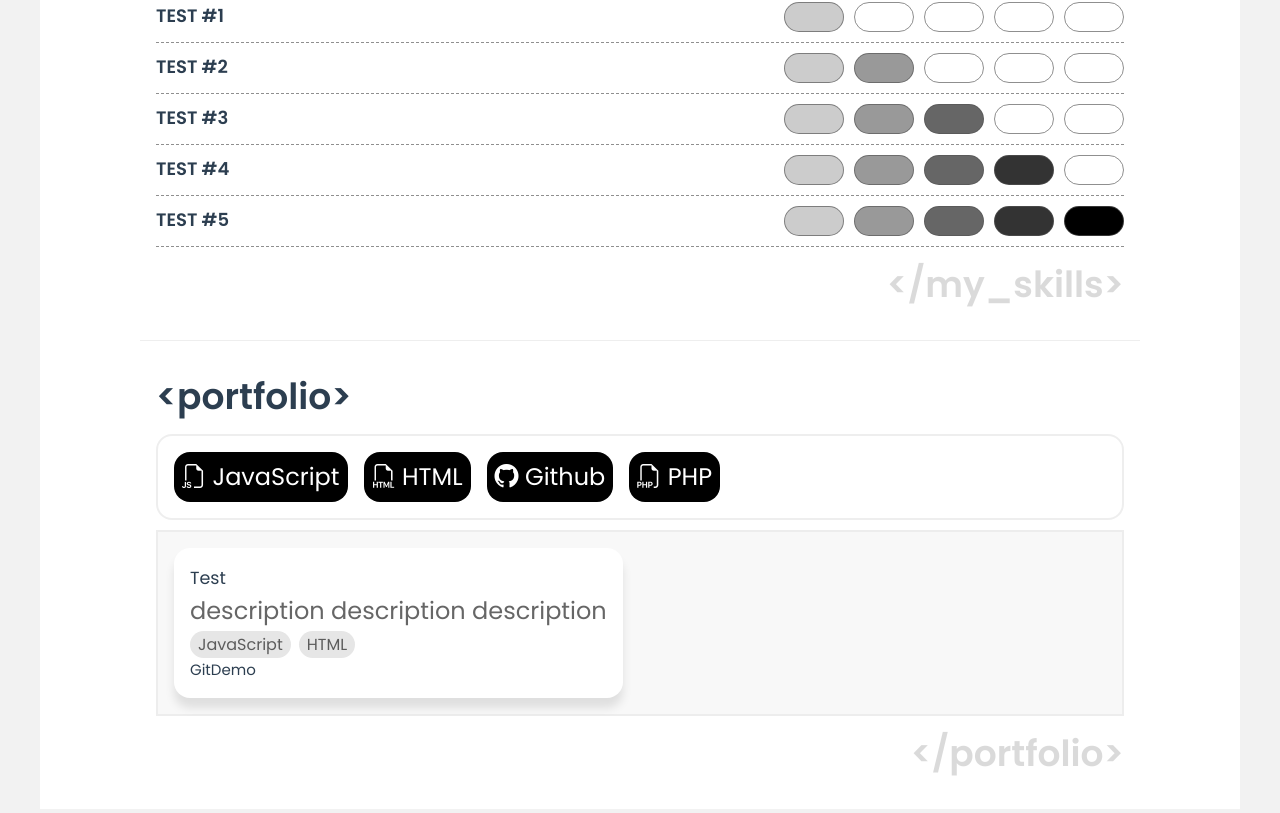
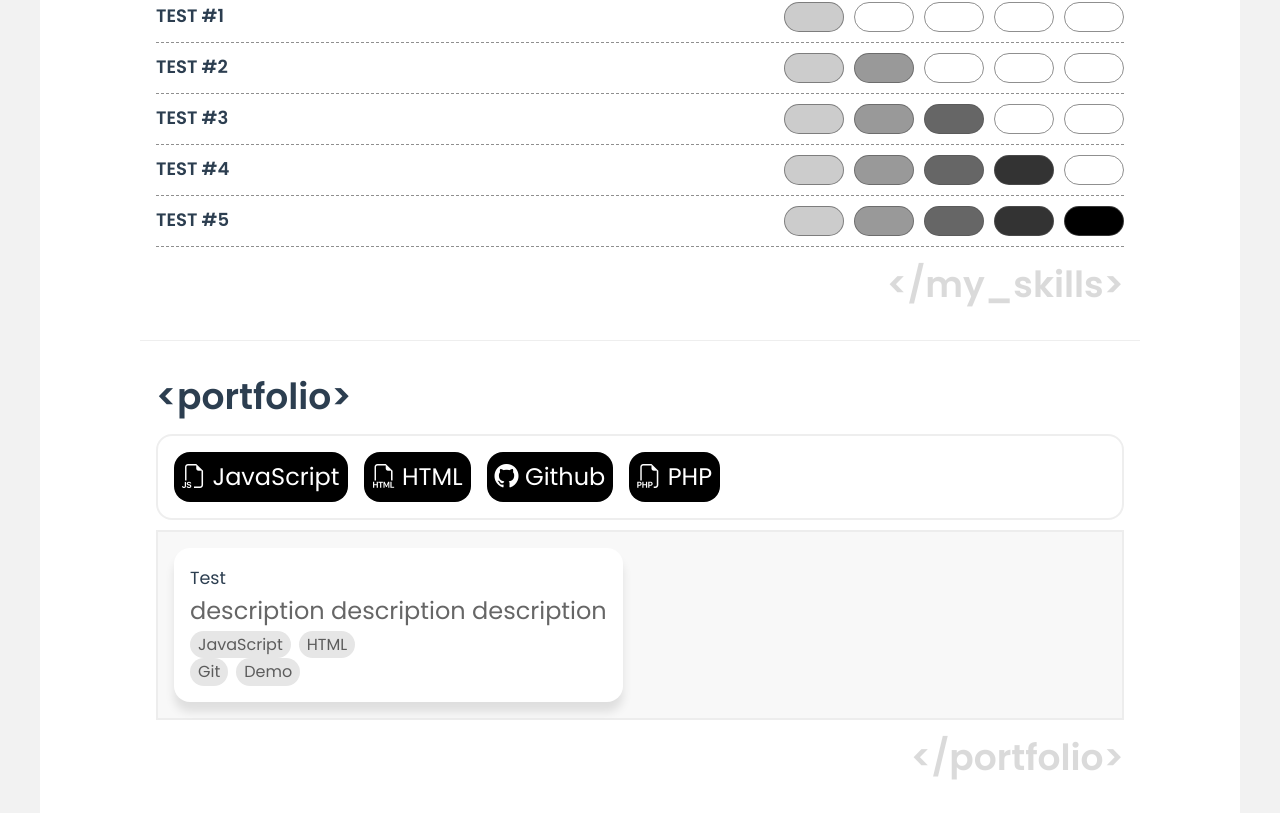
Before and after one commit to julianandreszb/portfolio-vue-3, a Vue app: page / in a window 1280 px wide. Shown: the part 904-1717 px from the top of the page. Built offline with nearby package versions, Linux system fonts and the light colour scheme.

Commit message:
style project card

```diff
--- a/src/components/VCard.vue
+++ b/src/components/VCard.vue
@@ -12,9 +12,8 @@ defineProps<{ card: ICard }>()
     <div class="tag-container" v-if="card.tags">
       <VTag v-for="tag in card.tags" :tag="tag" :key="tag.id" />
     </div>
-    <div>
-      <span>Git</span>
-      <span>Demo</span>
+    <div class="link-icon-container" v-if="card.linkIcons">
+      <VTag v-for="linkIcon in card.linkIcons" :tag="linkIcon" :key="linkIcon.id" />
     </div>
   </article>
 </template>
@@ -27,7 +26,8 @@ article {
   border-radius: 16px;
   box-shadow: 0 10px 10px 0 rgba(0, 0, 0, 0.1);
 
-  .tag-container {
+  .tag-container,
+  .link-icon-container {
     display: flex;
     flex-direction: row;
     gap: 0.8rem;
--- a/src/components/blocks/VPortfolio.vue
+++ b/src/components/blocks/VPortfolio.vue
@@ -44,6 +44,18 @@ function handleTagSelected(tagOperation: TagFilterOperation) {
             label: 'HTML',
             isActive: false
           }
+        ],
+        linkIcons: [
+          {
+            id: 'git',
+            label: 'Git',
+            isActive: false
+          },
+          {
+            id: 'demo',
+            label: 'Demo',
+            isActive: false
+          }
         ]
       }"
     />
@@ -66,7 +78,7 @@ function handleTagSelected(tagOperation: TagFilterOperation) {
   padding-block: 1.6rem;
   padding-inline: 1.6rem;
 
-  :deep(.tag-container) {
+  @mixin tag-base-item {
     span {
       display: inline-block;
       padding-block: 0.1rem;
@@ -77,14 +89,14 @@ function handleTagSelected(tagOperation: TagFilterOperation) {
       color: var(--color-text-black-60);
       font-size: 1.6rem;
       font-weight: 400;
-      //user-select: none;
     }
+  }
 
-    @include for-size(tablet-landscape-up) {
-      span {
-        //font-size: 2.4rem;
-      }
-    }
+  :deep(.tag-container) {
+    @include tag-base-item;
+  }
+  :deep(.link-icon-container) {
+    @include tag-base-item;
   }
 }
 </style>
```
Also changed, not shown: 1 other file (tests, documents, lock files or other folders).
